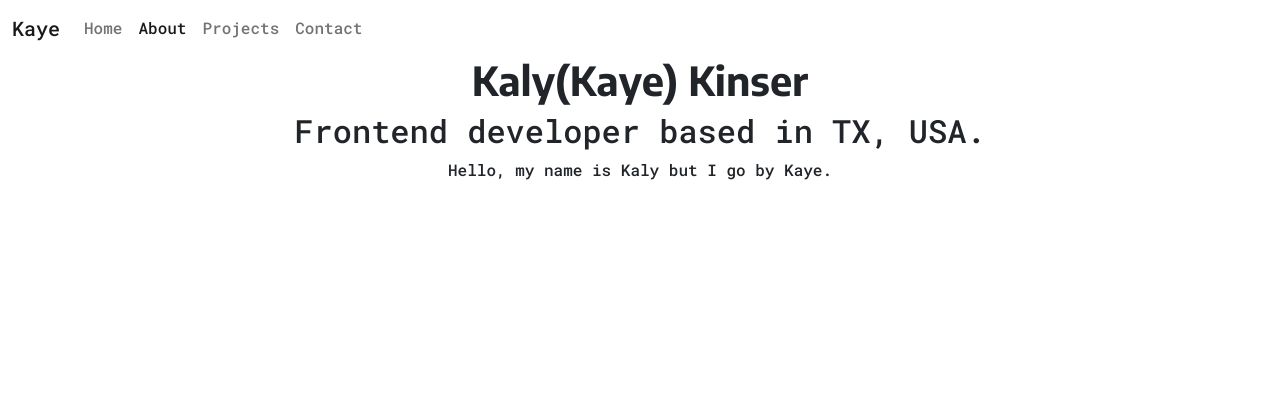
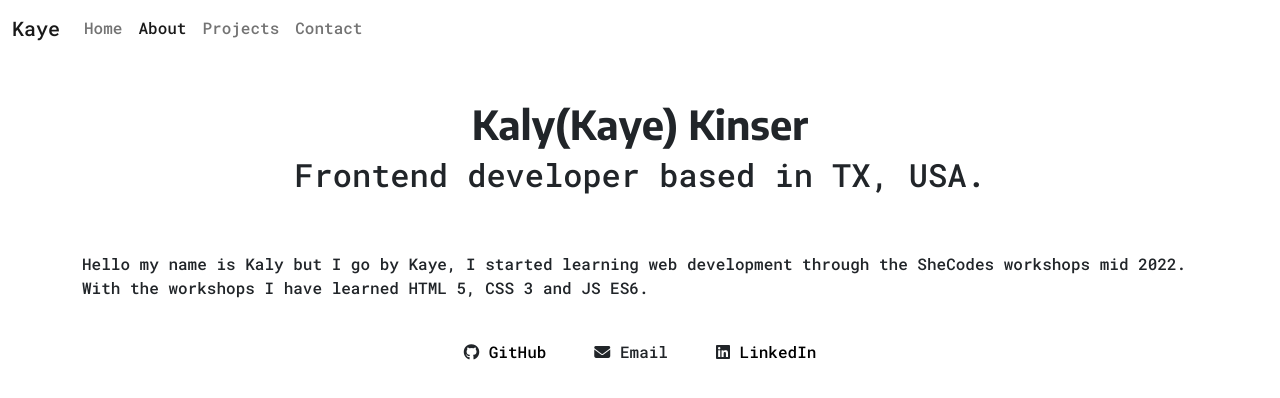
Before and after one commit to KayeBK/Portfolio, a plain HTML site: page about.html in a window 1280 px wide. Drawn offline with nearby package versions, Linux system fonts and the light colour scheme.

Commit message:
Adding HTML on about page

```diff
--- a/about.html
+++ b/about.html
@@ -11,10 +11,10 @@
     <link href="https://fonts.googleapis.com/css2?family=Encode+Sans:wght@500;700&family=Roboto+Mono:ital,wght@0,500;0,700;1,500&display=swap" rel="stylesheet">
     <link rel="stylesheet" href="styles/style.css">
     <meta name="viewport" content="width=device-width, initial-scale=1.0">
-    <title>Kaye Kinser - About</title>
+    <title>About US Frontend Developer - Kaye Kinser</title>
 </head>
 <body>
-    <nav class="navbar navbar-expand-lg bg-body-tertiary">
+    <nav class="navbar fixed-top navbar-expand-lg bg-body-tertiary">
         <div class="container-fluid">
           <a class="navbar-brand" href="#">Kaye</a>
           <button class="navbar-toggler" type="button" data-bs-toggle="collapse" data-bs-target="#navbarNav" aria-controls="navbarNav" aria-expanded="false" aria-label="Toggle navigation">
@@ -42,6 +42,17 @@
     <div class="about-hero container">
         <h1>Kaly(Kaye) Kinser</h1>
         <h2>Frontend developer based in TX, USA.</h2>
-        <p>Hello, my name is Kaly but I go by Kaye. </p>
+    </div>
+    <div class="container">
+        <p>Hello my name is Kaly but I go by Kaye, I started learning web development through the SheCodes workshops mid 2022. With the workshops I have learned HTML 5, CSS 3 and JS ES6.</p>
+    </div>
+
+    <div class="d-flex justify-content-center">
+        <div class="p-4"><i class="fa-brands fa-github"></i><a class="links" href="https://github.com/KayeBK">
+        GitHub</a></div>
+        <div class="p-4"><i class="fa-solid fa-envelope"></i>
+        Email</div>
+        <div class="p-4"><i class="fa-brands fa-linkedin"></i><a class="links" href="https://www.linkedin.com/in/kalykinser/">
+        LinkedIn</a></div>
     </div>
 </body>
--- a/styles/style.css
+++ b/styles/style.css
@@ -12,6 +12,10 @@ body {
 h1 {
     font-family: 'Encode Sans', sans-serif;
     font-weight: bold;
+}
+
+.navbar {
+    background-color: rgba(255, 255, 255, .8);
 }
 
 .hero {
@@ -34,11 +38,14 @@ h1 {
     background-color: #9AC0CE;
     color: white;
 }
+
 .links {
     text-decoration: none;
     color: black;
 }
 
 .about-hero {
+    padding: 50px;
+    margin-top: 50px;
     text-align: center;
 }
```
Also changed, not shown: contact.html (+2 -2 lines), index.html (+13 -5 lines), projects.html (+11 -2 lines), images/basics.png (added), images/plus.png (added), images/portfolio.png (added).
